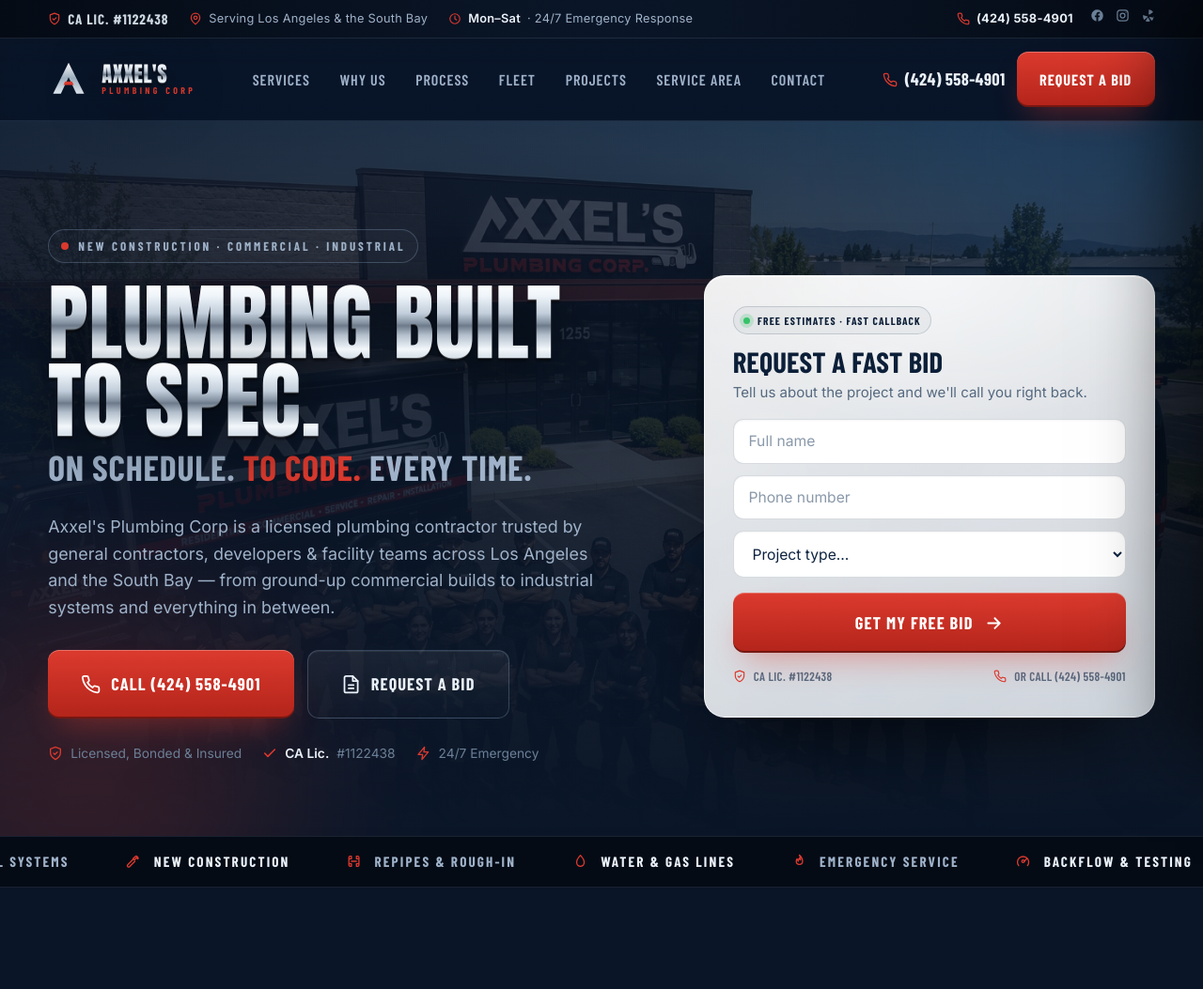
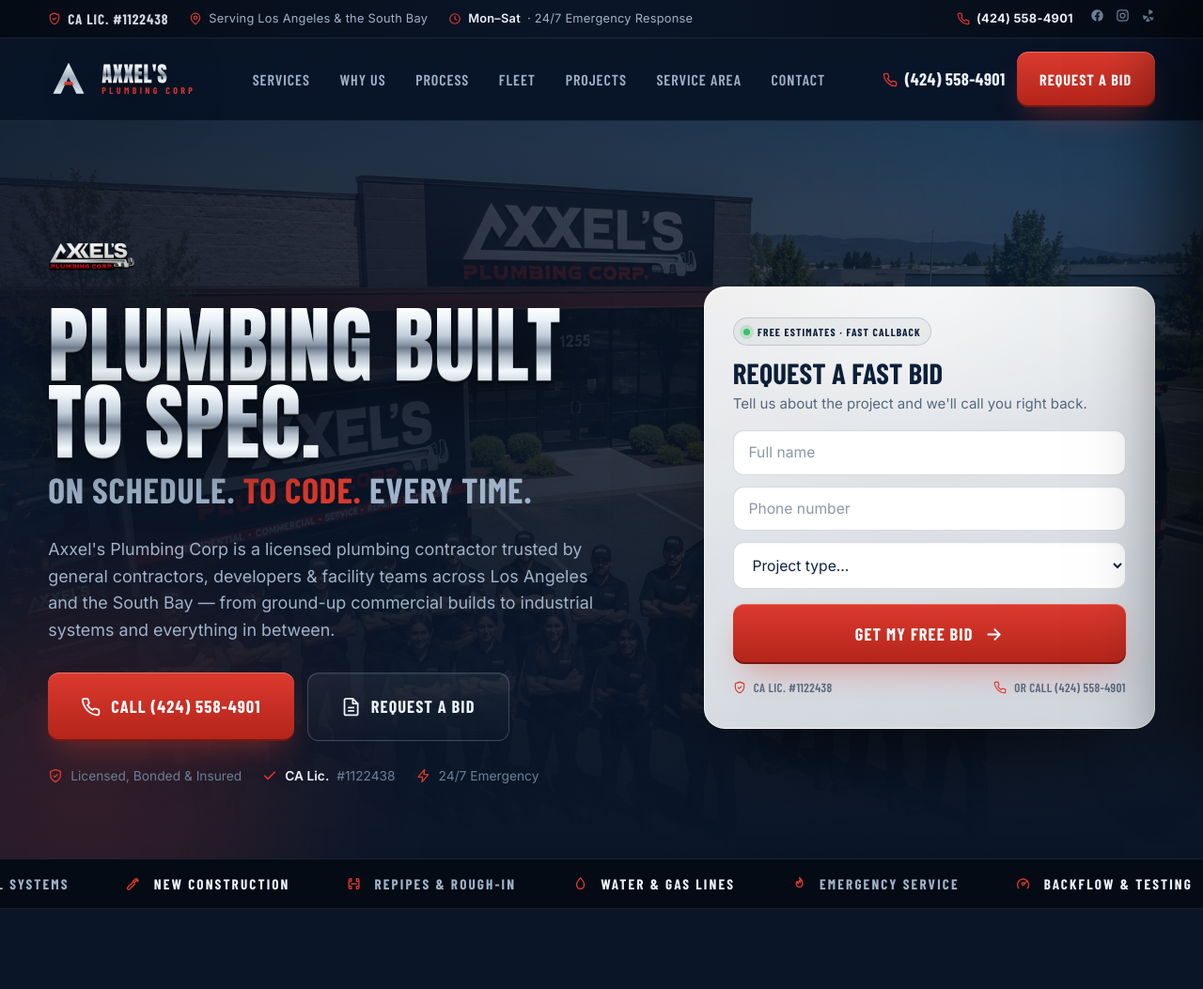
Before and after one commit to ky-lore/axxels, a plain HTML site: page index.html in a window 1280 px wide. Shown: the top 1053 px of the page at 94% size. Drawn offline with nearby package versions, Linux system fonts and the light colour scheme; a web font is replaced by a local one.

Commit message:
logo updates

```diff
--- a/index.html
+++ b/index.html
@@ -241,6 +241,9 @@
 .eyebrow .dot{width:8px;height:8px;border-radius:50%;background:var(--red);box-shadow:0 0 0 4px var(--red-glow);animation:pulse 2s infinite}
 @keyframes pulse{0%,100%{box-shadow:0 0 0 3px var(--red-glow)}50%{box-shadow:0 0 0 8px transparent}}
 @media(max-width:980px){.eyebrow{margin-inline:auto}}
+.hero-brand{margin-bottom:20px}
+.hero-brand img{height:62px;width:auto}
+@media(max-width:980px){.hero-brand{display:flex;justify-content:center}}
 
 .hero h1{font-size:clamp(2.9rem,7.4vw,5.6rem);margin-bottom:.36em}
 .hero h1 .l1{display:block}
@@ -742,7 +745,10 @@
   <div class="glow hero-glow-2"></div>
   <div class="wrap hero-inner">
     <div class="hero-copy">
-      <span class="eyebrow reveal"><span class="dot"></span> New Construction · Commercial · Industrial</span>
+      <div class="hero-brand reveal">
+        <img src="logo.png" alt="Axxel's Plumbing Corp — New Construction, Commercial &amp; Industrial"
+             onerror="this.parentElement.outerHTML='&lt;span class=\'eyebrow\'&gt;&lt;span class=\'dot\'&gt;&lt;/span&gt; New Construction · Commercial · Industrial&lt;/span&gt;'">
+      </div>
       <h1 class="anton reveal" data-d="1">
         <span class="l1 chrome">Plumbing Built</span>
         <span class="l2 chrome">To Spec.</span>
```
